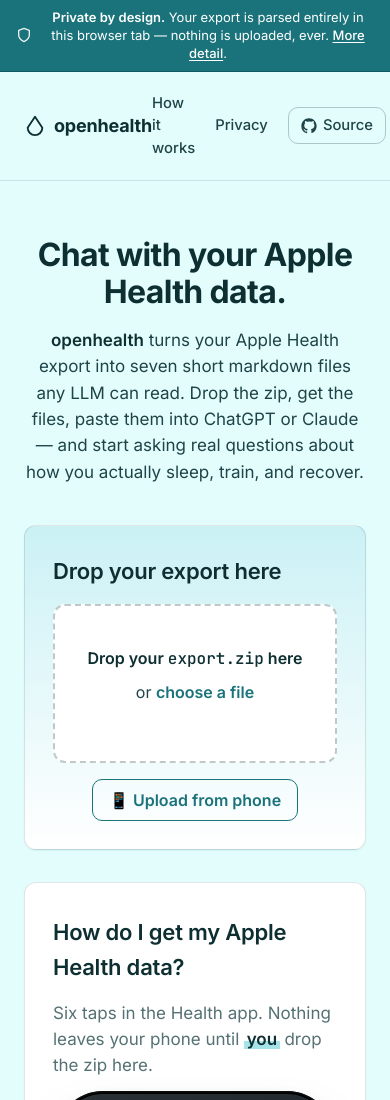
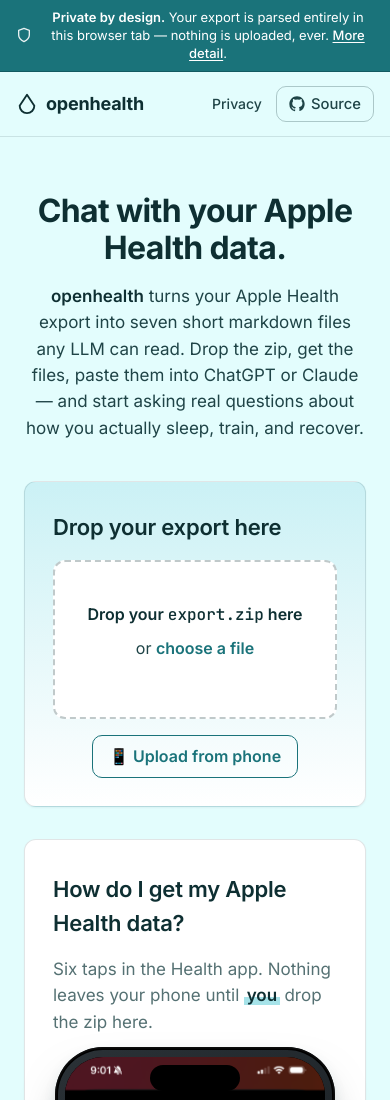
Before and after one commit to jonnonz1/openhealth, a website built with Vite: page packages/web/index.html in a window 390 px wide. Shown: the top 1100 px of the page. Built offline with nearby package versions, Linux system fonts and the light colour scheme; no server answers.

Commit message:
fix(web): mobile nav layout — prevent wordmark + nav from wrapping
On narrow viewports the wordmark and 'How it works' link were wrapping
onto multiple lines, smashing into each other. Add white-space:nowrap
on the wordmark and nav links, hide the secondary 'How it works'
anchor on screens under 32rem (Privacy + Source remain), and tighten
header padding + nav gap on small screens.

```diff
--- a/packages/web/src/styles.css
+++ b/packages/web/src/styles.css
@@ -56,6 +56,7 @@ body {
   display: flex;
   align-items: center;
   justify-content: space-between;
+  gap: 0.75rem;
   padding: 1.25rem 1.5rem;
   max-width: 72rem;
   width: 100%;
@@ -71,6 +72,8 @@ body {
   font-size: 1.125rem;
   color: var(--ink-strong);
   text-decoration: none;
+  white-space: nowrap;
+  flex-shrink: 0;
   letter-spacing: -0.01em;
 }
 
@@ -78,6 +81,7 @@ body {
   display: flex;
   align-items: center;
   gap: 1.25rem;
+  flex-wrap: nowrap;
 }
 
 .nav-link {
@@ -85,6 +89,7 @@ body {
   text-decoration: none;
   font-size: 0.925rem;
   font-weight: 500;
+  white-space: nowrap;
   transition: color 150ms ease-out;
 }
 
@@ -99,11 +104,30 @@ body {
   padding: 0.375rem 0.75rem;
   border: 1px solid var(--border-strong);
   border-radius: var(--radius-sm);
+  flex-shrink: 0;
 }
 
 .nav-link.github:hover {
   background: var(--bg-soft);
   color: var(--ink-strong);
+}
+
+/* On narrow viewports: tighten up and drop the text-only "How it works"
+   link so the wordmark + Privacy + Source fit on one line without wrap. */
+@media (max-width: 32rem) {
+  .site-header {
+    padding: 0.875rem 1rem;
+    gap: 0.5rem;
+  }
+  .site-header nav {
+    gap: 0.875rem;
+  }
+  .nav-link:not(.github) {
+    font-size: 0.875rem;
+  }
+  .nav-link[href="#how"] {
+    display: none;
+  }
 }
 
 /* ─── Main ────────────────────────────────────────────── */
```
